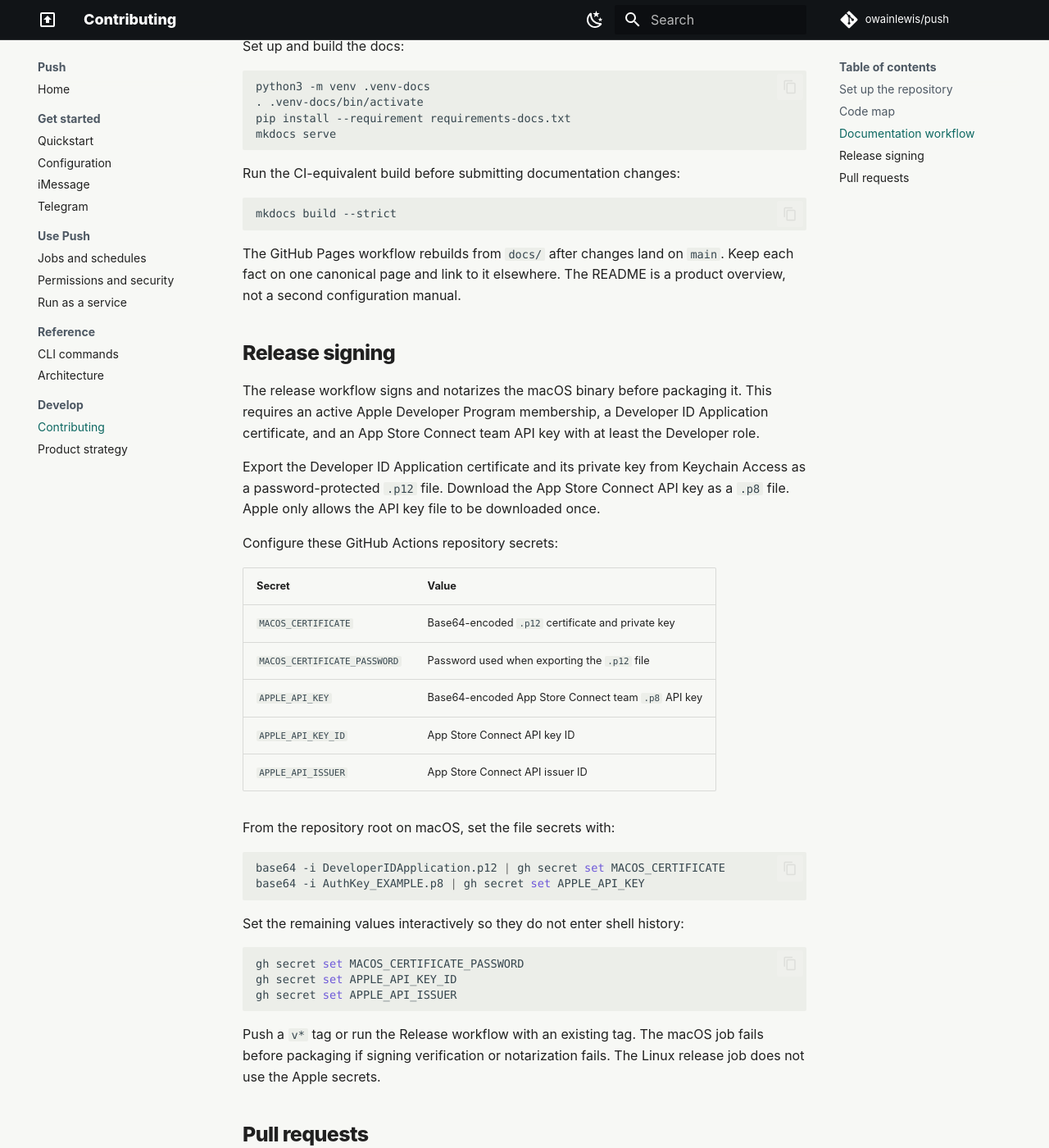
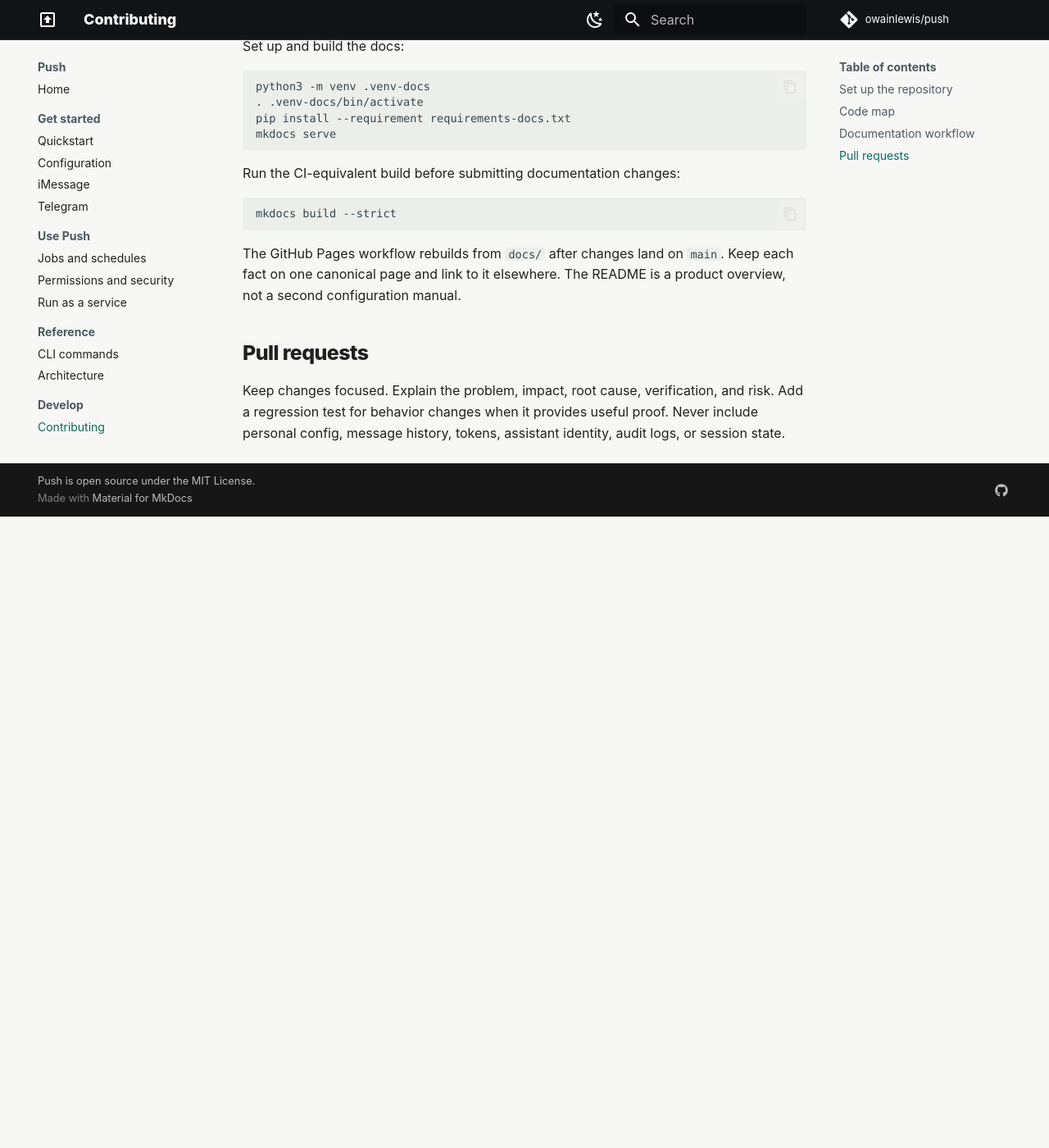
Before and after one commit to owainlewis/push, an MkDocs documentation site: the page built from docs/contributing.md, in a window 1280 px wide and 1400 px high, scrolled down 1384 px. Shown: the whole window at 82% size. Built offline with MkDocs 1.6.1 and Material for MkDocs 9.7.7, drawn with Linux system fonts in a browser that asks for light colours; comment, search, counter and statistics services are not loaded; after the commit the page ends 2014 px from its top, so only the background shows below that.

````diff
--- a/docs/contributing.md
+++ b/docs/contributing.md
@@ -64,47 +64,6 @@
 Keep each fact on one canonical page and link to it elsewhere. The README is a
 product overview, not a second configuration manual.
 
-## Release signing
-
-The release workflow signs and notarizes the macOS binary before packaging it.
-This requires an active Apple Developer Program membership, a Developer ID
-Application certificate, and an App Store Connect team API key with at least
-the Developer role.
-
-Export the Developer ID Application certificate and its private key from
-Keychain Access as a password-protected `.p12` file. Download the App Store
-Connect API key as a `.p8` file. Apple only allows the API key file to be
-downloaded once.
-
-Configure these GitHub Actions repository secrets:
-
-| Secret | Value |
-| --- | --- |
-| `MACOS_CERTIFICATE` | Base64-encoded `.p12` certificate and private key |
-| `MACOS_CERTIFICATE_PASSWORD` | Password used when exporting the `.p12` file |
-| `APPLE_API_KEY` | Base64-encoded App Store Connect team `.p8` API key |
-| `APPLE_API_KEY_ID` | App Store Connect API key ID |
-| `APPLE_API_ISSUER` | App Store Connect API issuer ID |
-
-From the repository root on macOS, set the file secrets with:
-
-```sh
-base64 -i DeveloperIDApplication.p12 | gh secret set MACOS_CERTIFICATE
-base64 -i AuthKey_EXAMPLE.p8 | gh secret set APPLE_API_KEY
-```
-
-Set the remaining values interactively so they do not enter shell history:
-
-```sh
-gh secret set MACOS_CERTIFICATE_PASSWORD
-gh secret set APPLE_API_KEY_ID
-gh secret set APPLE_API_ISSUER
-```
-
-Push a `v*` tag or run the Release workflow with an existing tag. The macOS
-job fails before packaging if signing verification or notarization fails. The
-Linux release job does not use the Apple secrets.
-
 ## Pull requests
 
 Keep changes focused. Explain the problem, impact, root cause, verification,
````
Also changed, not shown: docs/getting-started.md (+4 -0 lines), 4 other files.
